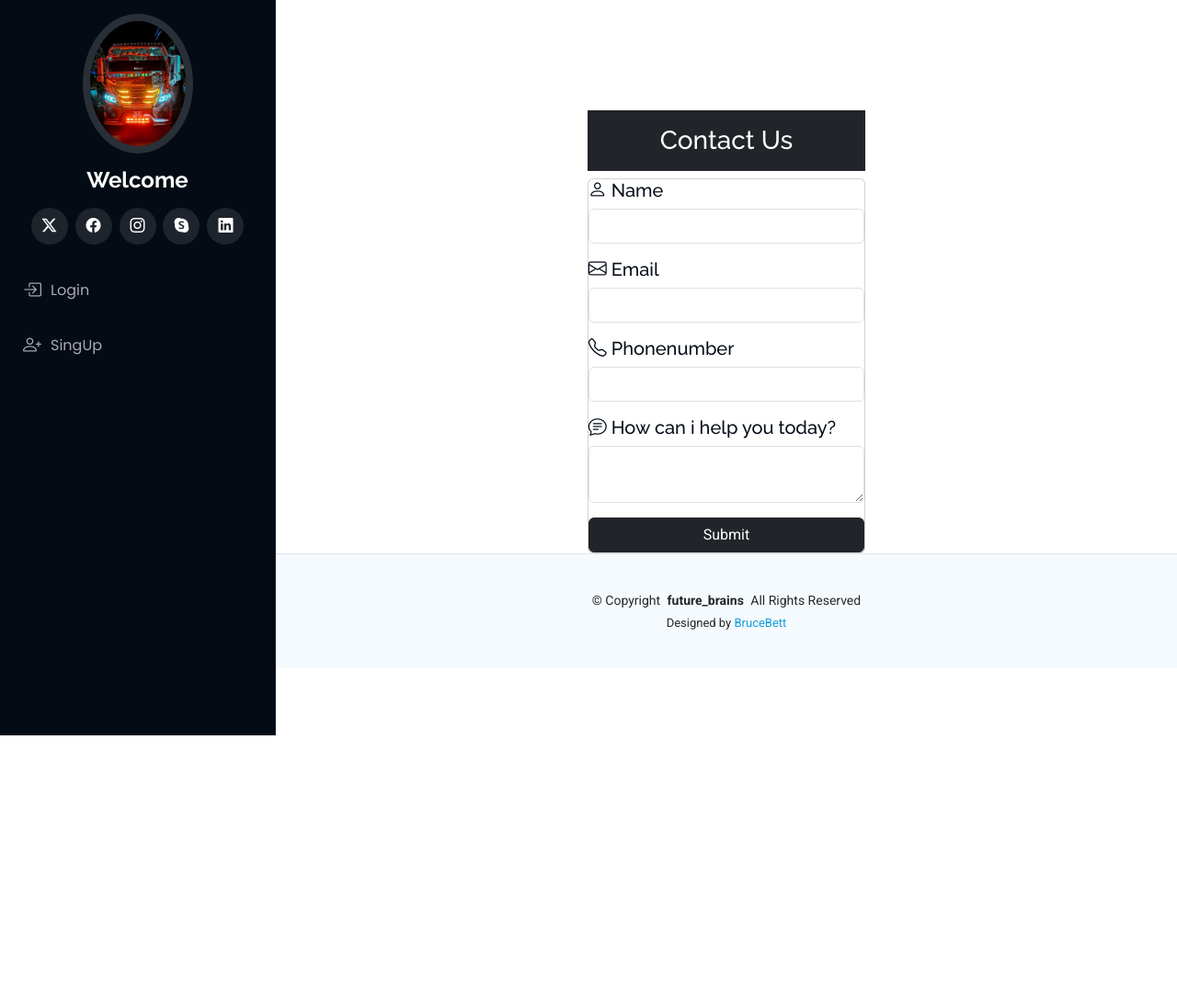
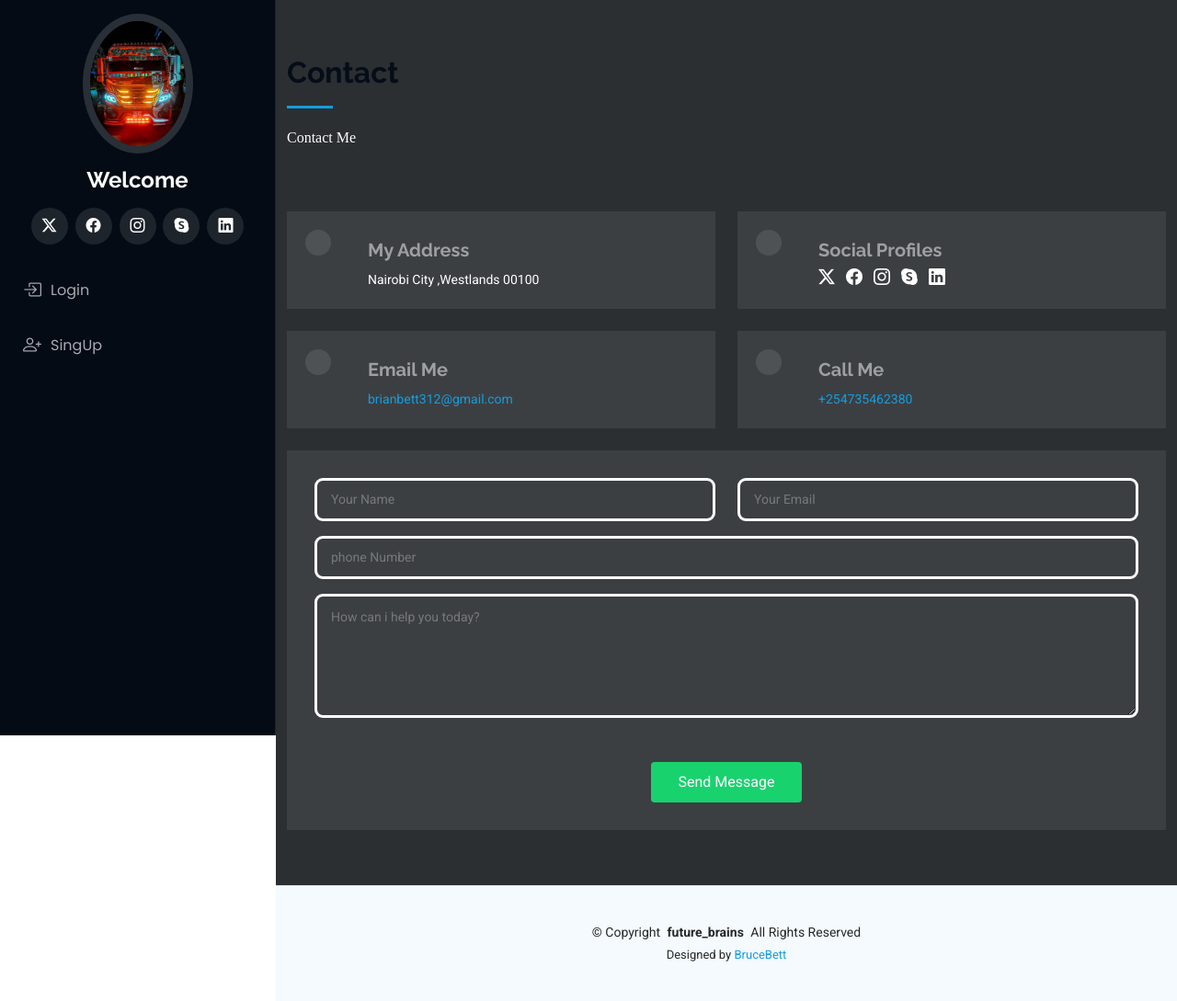
Before and after one commit to brucebett/My-Portfolio, a Django app: page /contact/ in a window 1280 px wide. Shown: the whole page at 92% size. Before the commit the page ends 800 px from the top, so only its background shows below. Run offline with Django 5.2, Linux system fonts and the light colour scheme; some libraries are stand-ins or nearby versions.

Commit message:
wenno5 coomit

```diff
--- a/project/static/assets/css/main.css
+++ b/project/static/assets/css/main.css
@@ -897,204 +897,213 @@ section,
   font-size: 14px;
 }
 
+
 /*--------------------------------------------------------------
-# Testimonials Section
+# Contact
 --------------------------------------------------------------*/
-.testimonials .testimonials-carousel,
-.testimonials .testimonials-slider {
-  overflow: hidden;
+#contact{
+  background: #2b2f32;
+}
+.contact .info-box {
+  color: #444444;
+  padding: 20px;
+  width: 100%;
+  background: rgba(255, 255, 255, 0.08);
 }
 
-.testimonials .testimonial-item {
-  box-sizing: content-box;
-  text-align: center;
-  min-height: 320px;
+.contact .info-box i.bx {
+  font-size: 24px;
+  color: #18d26e;
+  border-radius: 50%;
+  padding: 14px;
+  float: left;
+  background: rgba(255, 255, 255, 0.1);
 }
 
-.testimonials .testimonial-item .testimonial-img {
-  width: 90px;
-  border-radius: 50%;
-  margin: 0 auto;
+.contact .info-box h3 {
+  font-size: 20px;
+  color: rgba(255, 255, 255, 0.5);
+  font-weight: 700;
+  margin: 10px 0 8px 68px;
 }
 
-.testimonials .testimonial-item h3 {
-  font-size: 18px;
-  font-weight: bold;
-  margin: 10px 0 5px 0;
+.contact .info-box p {
+  padding: 0;
+  color: #fff;
+  line-height: 24px;
+  font-size: 14px;
+  margin: 0 0 0 68px;
 }
 
-.testimonials .testimonial-item h4 {
-  font-size: 14px;
-  color: color-mix(in srgb, var(--default-color), transparent 20%);
-  margin: 0;
+.contact .info-box .social-links {
+  margin: 5px 0 0 68px;
+  display: flex;
 }
 
-.testimonials .testimonial-item .quote-icon-left,
-.testimonials .testimonial-item .quote-icon-right {
-  color: color-mix(in srgb, var(--accent-color), transparent 40%);
-  font-size: 26px;
-  line-height: 0;
+.contact .info-box .social-links a {
+  font-size: 18px;
+  display: inline-block;
+  color: #fff;
+  line-height: 1;
+  margin-right: 12px;
+  transition: 0.3s;
 }
 
-.testimonials .testimonial-item .quote-icon-left {
-  display: inline-block;
-  left: -5px;
-  position: relative;
+.contact .info-box .social-links a:hover {
+  color: #18d26e;
 }
 
-.testimonials .testimonial-item .quote-icon-right {
-  display: inline-block;
-  right: -5px;
-  position: relative;
-  top: 10px;
-  transform: scale(-1, -1);
+.contact .php-email-form {
+  padding: 30px;
+  background: rgba(255, 255, 255, 0.08);
 }
 
-.testimonials .testimonial-item p {
-  font-style: italic;
-  margin: 0 15px 15px 15px;
-  padding: 20px;
-  background-color: var(--surface-color);
-  position: relative;
-  margin-bottom: 35px;
-  border-radius: 6px;
-  box-shadow: 0px 2px 15px rgba(0, 0, 0, 0.1);
+.contact .php-email-form .error-message {
+  display: none;
+  background: rgba(255, 255, 255, 0.08);
+  background: #ed3c0d;
+  text-align: left;
+  padding: 15px;
+  font-weight: 600;
 }
 
-.testimonials .testimonial-item p::after {
-  content: "";
-  width: 0;
-  height: 0;
-  border-top: 20px solid var(--surface-color);
-  border-right: 20px solid transparent;
-  border-left: 20px solid transparent;
-  position: absolute;
-  bottom: -20px;
-  left: calc(50% - 20px);
+.contact .php-email-form .error-message br+br {
+  margin-top: 25px;
 }
 
-.testimonials .swiper-wrapper {
-  height: auto;
+.contact .php-email-form .sent-message {
+  display: none;
+  background: rgba(255, 255, 255, 0.08);
+  background: #18d26e;
+  text-align: center;
+  padding: 15px;
+  font-weight: 600;
 }
 
-.testimonials .swiper-pagination {
-  margin-top: 40px;
-  position: relative;
+.contact .php-email-form .loading {
+  display: none;
+  background: rgba(255, 255, 255, 0.08);
+  text-align: center;
+  padding: 15px;
 }
 
-.testimonials .swiper-pagination .swiper-pagination-bullet {
-  width: 12px;
-  height: 12px;
-  background-color: var(--background-color);
-  opacity: 1;
-  border: 1px solid var(--accent-color);
+.contact .php-email-form .loading:before {
+  content: "";
+  display: inline-block;
+  border-radius: 50%;
+  width: 24px;
+  height: 24px;
+  margin: 0 10px -6px 0;
+  border: 3px solid #18d26e;
+  border-top-color: #eee;
+  animation: animate-loading 1s linear infinite;
 }
 
-.testimonials .swiper-pagination .swiper-pagination-bullet-active {
-  background-color: var(--accent-color);
+.contact .php-email-form input,
+.contact .php-email-form textarea {
+  border-radius: 0;
+  box-shadow: none;
+  font-size: 14px;
+  background: rgba(255, 255, 255, 0.08);
+  border: 0;
+  transition: 0.3s;
+  color: #fff;
+}
+
+.contact .php-email-form input:focus,
+.contact .php-email-form textarea:focus {
+  background-color: rgba(255, 255, 255, 0.11);
+}
+
+.contact .php-email-form input::-moz-placeholder,
+.contact .php-email-form textarea::-moz-placeholder {
+  color: rgba(255, 255, 255, 0.3);
+  opacity: 1;
+}
+
+.contact .php-email-form input::placeholder,
+.contact .php-email-form textarea::placeholder {
+  color: rgba(255, 255, 255, 0.3);
+  opacity: 1;
+}
+
+.contact .php-email-form input {
+  padding: 10px 15px;
+}
+
+.contact .php-email-form textarea {
+  padding: 12px 15px;
+}
+
+.contact .php-email-form button[type=submit] {
+  background: #18d26e;
+  border: 0;
+  padding: 10px 30px;
+  color: #fff;
+  transition: 0.4s;
+  border-radius: 4px;
+}
+
+.contact .php-email-form button[type=submit]:hover {
+  background: #15bb62;
+}
+
+@keyframes animate-loading {
+  0% {
+    transform: rotate(0deg);
+  }
+
+  100% {
+    transform: rotate(360deg);
+  }
 }
 
 /*--------------------------------------------------------------
-# Contact Section
+# Breadcrumbs
 --------------------------------------------------------------*/
-.contact .info-wrap {
-  background-color: var(--surface-color);
-  box-shadow: 0px 0px 20px rgba(0, 0, 0, 0.1);
-  padding: 30px;
+.breadcrumbs {
+  padding: 20px 0;
+  background: #f9f9f9;
 }
 
-@media (max-width: 575px) {
-  .contact .info-wrap {
-    padding: 20px;
+.breadcrumbs h2 {
+  font-size: 26px;
+  font-weight: 300;
+}
+
+.breadcrumbs ol {
+  display: flex;
+  flex-wrap: wrap;
+  list-style: none;
+  padding: 0;
+  margin: 0;
+  font-size: 15px;
+}
+
+.breadcrumbs ol li+li {
+  padding-left: 10px;
+}
+
+.breadcrumbs ol li+li::before {
+  display: inline-block;
+  padding-right: 10px;
+  color: #0e2442;
+  content: "/";
+}
+
+@media (max-width: 768px) {
+  .breadcrumbs .d-flex {
+    display: block !important;
+  }
+
+  .breadcrumbs ol {
+    display: block;
+  }
+
+  .breadcrumbs ol li {
+    display: inline-block;
   }
 }
-
-.contact .info-item {
-  margin-bottom: 40px;
-}
-
-.contact .info-item i {
-  font-size: 20px;
-  color: var(--accent-color);
-  background: color-mix(in srgb, var(--accent-color), transparent 92%);
-  width: 44px;
-  height: 44px;
-  display: flex;
-  justify-content: center;
-  align-items: center;
-  border-radius: 50px;
-  transition: all 0.3s ease-in-out;
-  margin-right: 15px;
-}
-
-.contact .info-item h3 {
-  padding: 0;
-  font-size: 18px;
-  font-weight: 700;
-  margin-bottom: 5px;
-}
-
-.contact .info-item p {
-  padding: 0;
-  margin-bottom: 0;
-  font-size: 14px;
-}
-
-.contact .info-item:hover i {
-  background: var(--accent-color);
-  color: var(--contrast-color);
-}
-
-.contact .php-email-form {
-  background-color: var(--surface-color);
-  height: 100%;
-  padding: 30px;
-  box-shadow: 0px 0px 20px rgba(0, 0, 0, 0.1);
-}
-
-@media (max-width: 575px) {
-  .contact .php-email-form {
-    padding: 20px;
-  }
-}
-
-.contact .php-email-form input[type=text],
-.contact .php-email-form input[type=email],
-.contact .php-email-form textarea {
-  font-size: 14px;
-  padding: 10px 15px;
-  box-shadow: none;
-  border-radius: 0;
-  color: var(--default-color);
-  background-color: var(--surface-color);
-  border-color: color-mix(in srgb, var(--default-color), transparent 80%);
-}
-
-.contact .php-email-form input[type=text]:focus,
-.contact .php-email-form input[type=email]:focus,
-.contact .php-email-form textarea:focus {
-  border-color: var(--accent-color);
-}
-
-.contact .php-email-form input[type=text]::placeholder,
-.contact .php-email-form input[type=email]::placeholder,
-.contact .php-email-form textarea::placeholder {
-  color: color-mix(in srgb, var(--default-color), transparent 70%);
-}
-
-.contact .php-email-form button[type=submit] {
-  color: var(--contrast-color);
-  background: var(--accent-color);
-  border: 0;
-  padding: 10px 30px;
-  transition: 0.4s;
-  border-radius: 50px;
-}
-
-.contact .php-email-form button[type=submit]:hover {
-  background: color-mix(in srgb, var(--accent-color), transparent 25%);
-}
-
 /*--------------------------------------------------------------
 # Portfolio Details Section
 --------------------------------------------------------------*/
--- a/project/templates/contact.html
+++ b/project/templates/contact.html
@@ -8,17 +8,54 @@ contact
 
 
 {% block body %}
-<div class="container mt-4">
-    <div class="row">
-        <div class="col-md-4"></div>
 
-        <div class="col-md-4">
-            <br>
-            <br>
-            <br>
-            <br>
-            <h3 class="text-white bg-dark text-center p-3">Contact Us</h3>
+<section id="contact" class="contact">
+    <div class="container">
 
+      <div class="section-title">
+        <h2>Contact</h2>
+        <p style="font-weight: 500;font-family: 'Courier 10 Pitch';color: #fcfcfd">Contact Me</p>
+      </div>
+
+      <div class="row mt-2">
+
+        <div class="col-md-6 d-flex align-items-stretch">
+          <div class="info-box">
+            <i class="bx bx-map"></i>
+            <h3>My Address</h3>
+            <p>Nairobi City ,Westlands 00100</p>
+          </div>
+        </div>
+
+        <div class="col-md-6 mt-4 mt-md-0 d-flex align-items-stretch">
+          <div class="info-box">
+            <i class="bx bx-share-alt"></i>
+            <h3>Social Profiles</h3>
+            <div class="social-links">
+              <a href="#" class="twitter"><i class="bi bi-twitter-x"></i></a>
+              <a href="#" class="facebook"><i class="bi bi-facebook"></i></a>
+              <a href="#" class="instagram"><i class="bi bi-instagram"></i></a>
+              <a href="#" class="google-plus"><i class="bi bi-skype"></i></a>
+              <a href="#" class="linkedin"><i class="bi bi-linkedin"></i></a>
+            </div>
+          </div>
+        </div>
+
+        <div class="col-md-6 mt-4 d-flex align-items-stretch">
+          <div class="info-box">
+            <i class="bx bx-envelope"></i>
+            <h3>Email Me</h3>
+            <p><a href="">brianbett312@gmail.com</a></p>
+          </div>
+        </div>
+        <div class="col-md-6 mt-4 d-flex align-items-stretch">
+          <div class="info-box">
+            <i class="bx bx-phone-call"></i>
+            <h3>Call Me</h3>
+            <p><a href="">+254735462380</a></p>
+          </div>
+        </div>
+      </div>
 
       {% for message in messages %}
       <div class="alert alert-{{message.tags}} alert-dismissible fade show" role="alert">
@@ -26,46 +63,30 @@ contact
           <button type="button" class="btn-close" data-bs-dismiss="alert" aria-label="Close"></button>
         </div>
         {% endfor %}
-            <div class="card" p-2>
-                <form action="/contact/" method="post">
+
+      <form action="/contact/" method="post" role="form" class="php-email-form mt-4">
         {% csrf_token %}
-            <div class="form-group">
-                <h5><span><i class="bi bi-person navicon"></i> Name</span></h5>
-                <input type="text" class="form-control mb-3" name="name" required>
-
+        <div class="row">
+          <div class="col-md-6 form-group">
+            <input type="text" name="name" class="form-control" id="name" placeholder="Your Name " required style="border-radius: 9px;background-color: transparent;border: solid">
+          </div>
+          <div class="col-md-6 form-group mt-3 mt-md-0" >
+            <input type="email" class="form-control" name="email" id="email" placeholder="Your Email " required style="border-radius: 9px;background-color: transparent;border: solid">
+          </div>
+        </div>
+        <div class="form-group mt-3">
+          <input type="number" class="form-control" name="num" id="number" placeholder="phone Number " required style="border-radius: 9px;background-color: transparent;border: solid">
+        </div>
+        <div class="form-group mt-3">
+          <textarea type="text" class="form-control" name="desc" rows="5" placeholder="How can i help you today? " required style="border-radius: 9px;background-color: transparent;border: solid"></textarea>
         </div>
 
-            <div class="form-group">
-                <h5><span><i class="bi bi-envelope navicon"></i> Email</span></h5>
-                <input type="email" value="{{user.email}}" class="form-control mb-3" name="email" required >
-
-            </div>
-
-            <div class="form-group">
-                <h5><span><i class="bi bi-telephone navicon"></i> Phonenumber</span></h5>
-                <input type="number" class="form-control mb-3" name="num" required>
-
-            </div>
-
-            <div class="form-group">
-                <h5><span><i class="bi bi-chat-text navicon"></i> How can i help you today?</span></h5>
-                <textarea type="text" class="form-control mb-3" name="desc" required></textarea>
-
-            </div>
-
-            <div class="d-grid gap-2">
-                <button class="btn btn-dark" type="submit">Submit</button>
-              </div>
-
-            </div>
-
+       <br>
+       <br>
+        <div class="text-center"><button type="submit">Send Message</button></div>
       </form>
 
     </div>
+  </section>
 
-        <div class="col-md-4"></div>
-
-    </div>
-
-</div>
 {% endblock body %}
```
Lines whose indentation alone changed are shown as unchanged.
